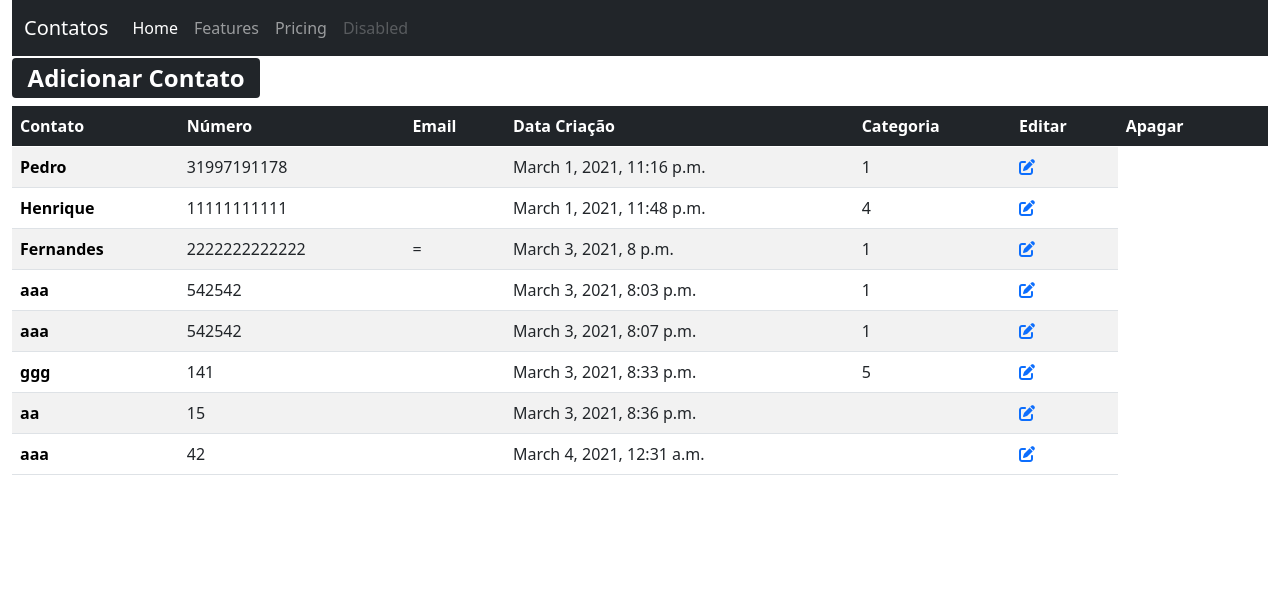
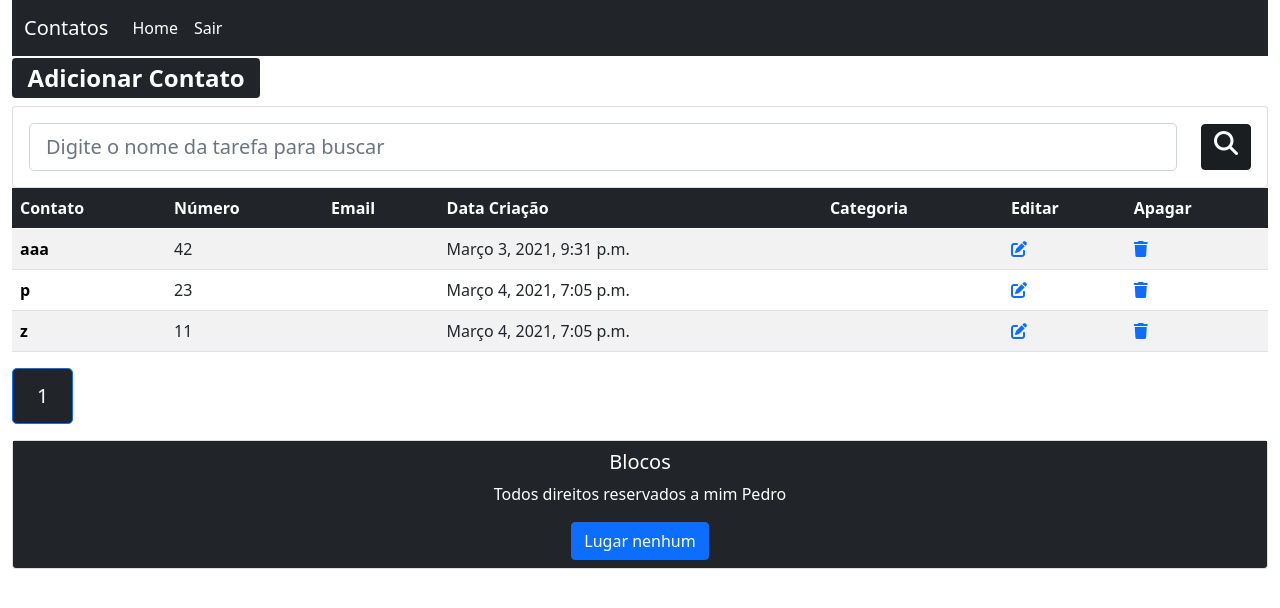
Before and after one commit to pedrohd21/Agenda-Django, a Django app: page / in a window 1280 px wide. Shown: the top 608 px of the page. Run offline with Django 3.2, Linux system fonts and the light colour scheme; data comes from the database, SQL or seed files in the repository; some libraries are stand-ins or nearby versions.

Commit message:
Atualizando

```diff
--- a/AGENDA/settings.py
+++ b/AGENDA/settings.py
@@ -38,6 +38,7 @@ INSTALLED_APPS = [
     'django.contrib.messages',
     'django.contrib.staticfiles',
     'contacts',
+    'crispy_forms',
 ]
 
 MIDDLEWARE = [
@@ -104,9 +105,9 @@ AUTH_PASSWORD_VALIDATORS = [
 # Internationalization
 # https://docs.djangoproject.com/en/3.1/topics/i18n/
 
-LANGUAGE_CODE = 'en-us'
+LANGUAGE_CODE = 'pt-BR'
 
-TIME_ZONE = 'UTC'
+TIME_ZONE = 'America/Sao_Paulo'
 
 USE_I18N = True
 
@@ -119,3 +120,4 @@ USE_TZ = True
 # https://docs.djangoproject.com/en/3.1/howto/static-files/
 
 STATIC_URL = '/static/'
+CRISPY_TEMPLATE_PACK = 'bootstrap4'
--- a/contacts/forms.py
+++ b/contacts/forms.py
@@ -5,4 +5,4 @@ from .models import Contact
 class ContactForm(forms.ModelForm):
     class Meta:
         model = Contact
-        fields = ('contact_name', 'contact_number', 'email', 'category', 'description')
+        fields = ('name', 'number', 'email', 'category', 'description')
--- a/contacts/models.py
+++ b/contacts/models.py
@@ -3,8 +3,8 @@ from django.utils import timezone
 
 
 class Contact(models.Model):
-    contact_name = models.CharField(max_length=100)
-    contact_number = models.IntegerField()
+    name = models.CharField(max_length=100)
+    number = models.IntegerField()
     email = models.CharField(max_length=70, blank=True)
     creation_data = models.DateTimeField(default=timezone.now)
     description = models.TextField(blank=True)
--- a/contacts/static/css/style.css
+++ b/contacts/static/css/style.css
@@ -1,3 +1,10 @@
 .link{
     text-decoration: none;
 }
+.ul.messages{
+    padding: 0;
+    margin: 0;
+}
+ul.messages li{
+    list-style: none;
+}
--- a/contacts/static/js/scripts.js
+++ b/contacts/static/js/scripts.js
@@ -0,0 +1,27 @@
+$(document).ready(function(){
+
+    var baseUrl = 'http://127.0.0.1:8000/';
+    var deleteBtn = $('.delete-btn');
+    var searchBtn = $('#search-btn');
+    var searchForm = $('#search-form');
+    var filter = $('#filter');
+
+    $(deleteBtn).on('click', function(e){
+        e.preventDefault();
+
+        var delLink = $(this).attr('href');
+        var result = confirm('Quer deletar este bloco?');
+
+        if(result){
+            window.location.href = delLink;
+        }
+    });
+    $(filter).change(function(){
+        var filter = $(this).val();
+        window.location.href = baseUrl + '?filter=' + filter;
+    });
+});
+
+$(searchBtn).on('click', function(){
+    searchForm.submit();
+});
--- a/contacts/templates/base.html
+++ b/contacts/templates/base.html
@@ -25,13 +25,7 @@
             <a class="nav-link active" aria-current="page" href="#">Home</a>
             </li>
             <li class="nav-item">
-            <a class="nav-link" href="#">Features</a>
-            </li>
-            <li class="nav-item">
-            <a class="nav-link" href="#">Pricing</a>
-            </li>
-            <li class="nav-item">
-            <a class="nav-link disabled" href="#" tabindex="-1" aria-disabled="true">Disabled</a>
+            <a class="nav-link active" aria-current="page" href="#">Sair</a>
             </li>
         </ul>
         </div>
@@ -41,6 +35,15 @@
         {% block content %}{% endblock  %}
 
     </div>
+    <footer>
+        <div class="card text-center">
+            <div class="card-footer bg-dark text-white">
+                <h5 class="card-title">Blocos</h5>
+                <p class="card-text">Todos direitos reservados a mim Pedro</p>
+                <a href="#" class="btn btn-primary">Lugar nenhum</a>
+            </div>
+        </div>
+    </footer>
 </div>
     <script src="https://cdn.jsdelivr.net/npm/bootstrap@5.0.0-beta2/dist/js/bootstrap.bundle.min.js" integrity="sha384-b5kHyXgcpbZJO/tY9Ul7kGkf1S0CWuKcCD38l8YkeH8z8QjE0GmW1gYU5S9FOnJ0" crossorigin="anonymous"></script>
 </body>
--- a/contacts/templates/contacts/addcontact.html
+++ b/contacts/templates/contacts/addcontact.html
@@ -1,4 +1,5 @@
 {% extends 'base.html' %}
+{% load crispy_forms_tags %}
 
 {% block title %} Adicionar Contato {% endblock %}
 {% block content %}
@@ -6,8 +7,8 @@
         <h1>Novo Contato:</h1>
         <form method="POST">
             {% csrf_token %}
-            {{ form.as_p }}
-            <input type="submit" class="btn btn-success" value="Criar Tarefa">
+            {{ form|crispy }}
+            <input type="submit" class="btn btn-success" value="Criar Contato">
         </form>
     </div>
 {% endblock %}
--- a/contacts/templates/contacts/editcontact.html
+++ b/contacts/templates/contacts/editcontact.html
@@ -1,12 +1,13 @@
 {% extends 'base.html' %}
+{% load crispy_forms_tags %}
 
 {% block title %} Contato {{contact.contact_name}} {% endblock %}
 {% block content %}
     <div class="offset-1 col-10 list-div">
-        <h1>Editando Contato {{contact.contact_name}}</h1>
+        <h1>Editar Contato {{contact.contact_name}}</h1>
         <form method="POST">
             {% csrf_token %}
-            {{ form.as_p }}
+            {{ form|crispy }}
             <input type="submit" class="btn btn-success" value="Editar Contato">
         </form>
     </div>
--- a/contacts/templates/contacts/list.html
+++ b/contacts/templates/contacts/list.html
@@ -2,7 +2,28 @@
 
 {% block title %} Lista {% endblock %}
 {% block content %}
+<div>
 <h2><span class="badge bg-secondary bg-dark"><a href="newcontact/" class="link" style="color: white;">Adicionar Contato</a></span></h2>
+<form method="GET" id="search-form" class="card card-sm">
+  <div class="card-body row no-gutters align-items-center">
+      <div class="col">
+          <input class="form-control form-control-lg form-control-borderless" type="text" id="search" name="search"
+          placeholder="Digite o nome da tarefa para buscar" value="{{ request.GET.search}}">
+      </div>
+      <div class="col-auto">
+          <button  class="btn btn-dark active" type="submit"><i class="fas fa-search h4" id="search-btn" value="{{ request.GET.search}}"></i></button>
+      </div>
+  </div>
+</form>
+{% if messages %}
+<div>
+  {% for message in messages %}
+    <div class="alert alert-success"  {% if message.tags %}class="alert alert-{{message.tags}}" {% endif %}>
+      {{ message }}
+    </div>
+  {% endfor %}
+</div>
+{% endif %}
 <table class="table table-hover table-striped">
     <thead>
       <tr class="table-dark">
@@ -13,20 +34,32 @@
         <th scope="col">Categoria</th>
         <th scope="col">Editar</th>
         <th scope="col">Apagar</th>
-        <th scope="col"></th>
       </tr>
     </thead>
     <tbody>
     {% for contact in contacts %}
         <tr>
-          <th scope="row"><a href="/contact/{{ contact.id }}" class="link" style="color: black;">{{ contact.contact_name }}</a></th>
-            <td>{{ contact.contact_number }}</td>
+          <th scope="row"><a href="/contact/{{ contact.id }}" class="link" style="color: black;">{{ contact.name }}</a></th>
+            <td>{{ contact.number }}</td>
             <td>{{ contact.email }}</td>
             <td>{{ contact.creation_data }}</td>
             <td>{{ contact.category }}</td>
             <td><a href="edit/{{contact.id}}"><i class="fas fa-edit"></i></a></td>
+            <td><a href="delete/{{contact.id}}" class="delete-btn"><i class="fas fa-trash"></i></a></td>
         </tr>
     {% endfor %}
   </tbody>
   </table>
+  <div class="pagination ">
+    <ul class="pagination pagination-lg">
+        {% for pagina in contacts.paginator.page_range %}
+          {% if contacts.number == pagina %}
+            <li class="page-item active"><a class="page-link bg-dark" href="?page={{ pagina }}&termo={{ request.GET.termo }}">{{ pagina }}</a></li>
+          {% else %}
+            <li class="page-item"><a class="page-link" href="?page={{ pagina }}&termo={{ request.GET.termo }}">{{ pagina }}</a></li>
+          {%endif%}
+        {% endfor %}
+    </ul>
+  </div>
+</div>
 {% endblock %}
--- a/contacts/urls.py
+++ b/contacts/urls.py
@@ -7,4 +7,5 @@ urlpatterns = [
     path('contact/<int:id>', views.contactsViews, name='contacts-views'),
     path('newcontact/', views.newContact, name='new-contact'),
     path('edit/<int:id>', views.editContact, name='edit-contact'),
+    path('delete/<int:id>', views.deleteContact, name='delete-contact'),
 ]
--- a/contacts/views.py
+++ b/contacts/views.py
@@ -2,10 +2,20 @@ from django.shortcuts import render, redirect
 from .models import Contact
 from django.shortcuts import get_object_or_404
 from .forms import ContactForm
+from django.contrib import messages
+from django.core.paginator import Paginator
 
 
 def contactsList(request):
-    contacts = Contact.objects.all()
+    search = request.GET.get('search')
+    if search:
+        contacts = Contact.objects.filter(name__icontains=search)
+    else:
+        contacts_list = Contact.objects.all().order_by('name')
+        paginator = Paginator(contacts_list, 10)
+        page = request.GET.get('page')
+        contacts = paginator.get_page(page)
+
     return render(request, 'contacts/list.html', {'contacts': contacts})
 
 
@@ -35,8 +45,16 @@ def editContact(request, id):
         form = ContactForm(request.POST, instance=contact)
         if form.is_valid():
             contact.save()
+            messages.info(request, 'Contato editado com sucesso.')
             return redirect('/')
         else:
             return render(request, 'contacts/editcontact.html', {'form': form, 'contact': contact})
     else:
         return render(request, 'contacts/editcontact.html', {'form': form, 'contact': contact})
+
+
+def deleteContact(request, id):
+    contact = get_object_or_404(Contact, pk=id)
+    contact.delete()
+    messages.info(request, 'Contato deletado com sucesso.')
+    return redirect('/')
```
Also changed, not shown: contacts/templates/contacts/contacts.html (+7 -7 lines), contacts/migrations/0012_auto_20210304_2000.py (added), contacts/migrations/0013_auto_20210304_2005.py (added), db.sqlite3.
